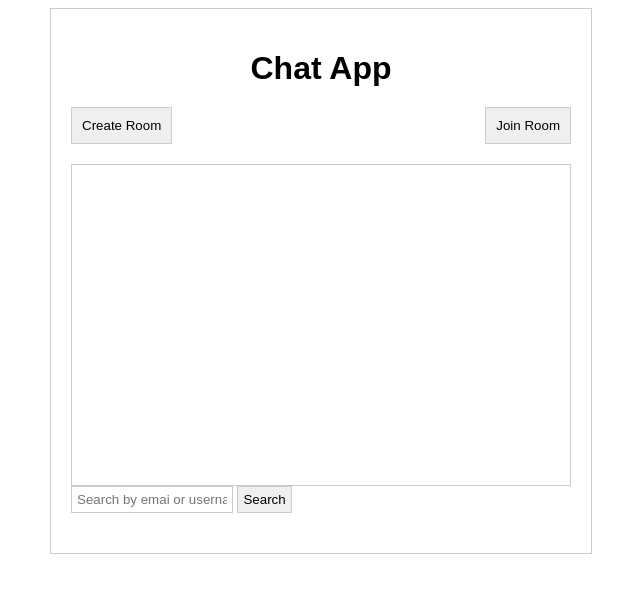
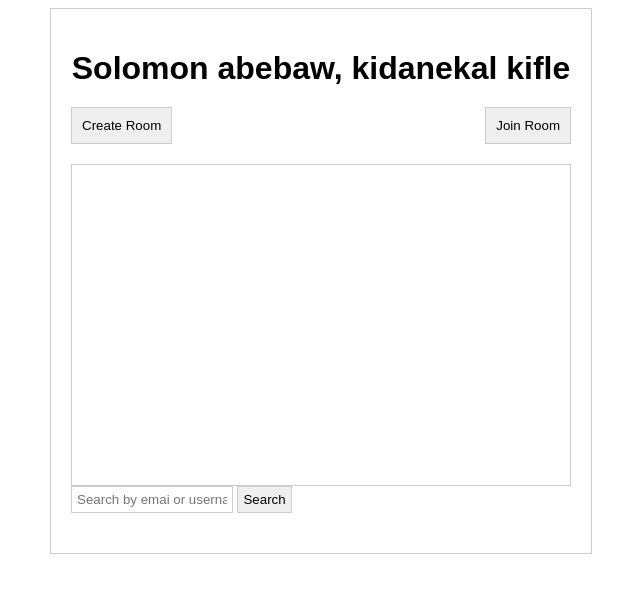
Before and after one commit to Pgk95/insa_chat_app, a Flask app: page / in a window 1280 px wide. Shown: the top 593 px of the page, without its empty margins (319-959 px from the left). Run offline with Flask 3, Linux system fonts and the light colour scheme; some libraries are stand-ins or nearby versions.

Commit message:
changing some contents

```diff
--- a/templates/index.html
+++ b/templates/index.html
@@ -15,7 +15,7 @@
 </head>
 <body>
     <div class="container">
-        <h1>Chat App</h1>
+        <h1>Solomon abebaw, kidanekal kifle</h1>
 
         <div class="actions">
             <button id="createRoomBtn">Create Room</button>
```
Also changed, not shown: 1 other file.
